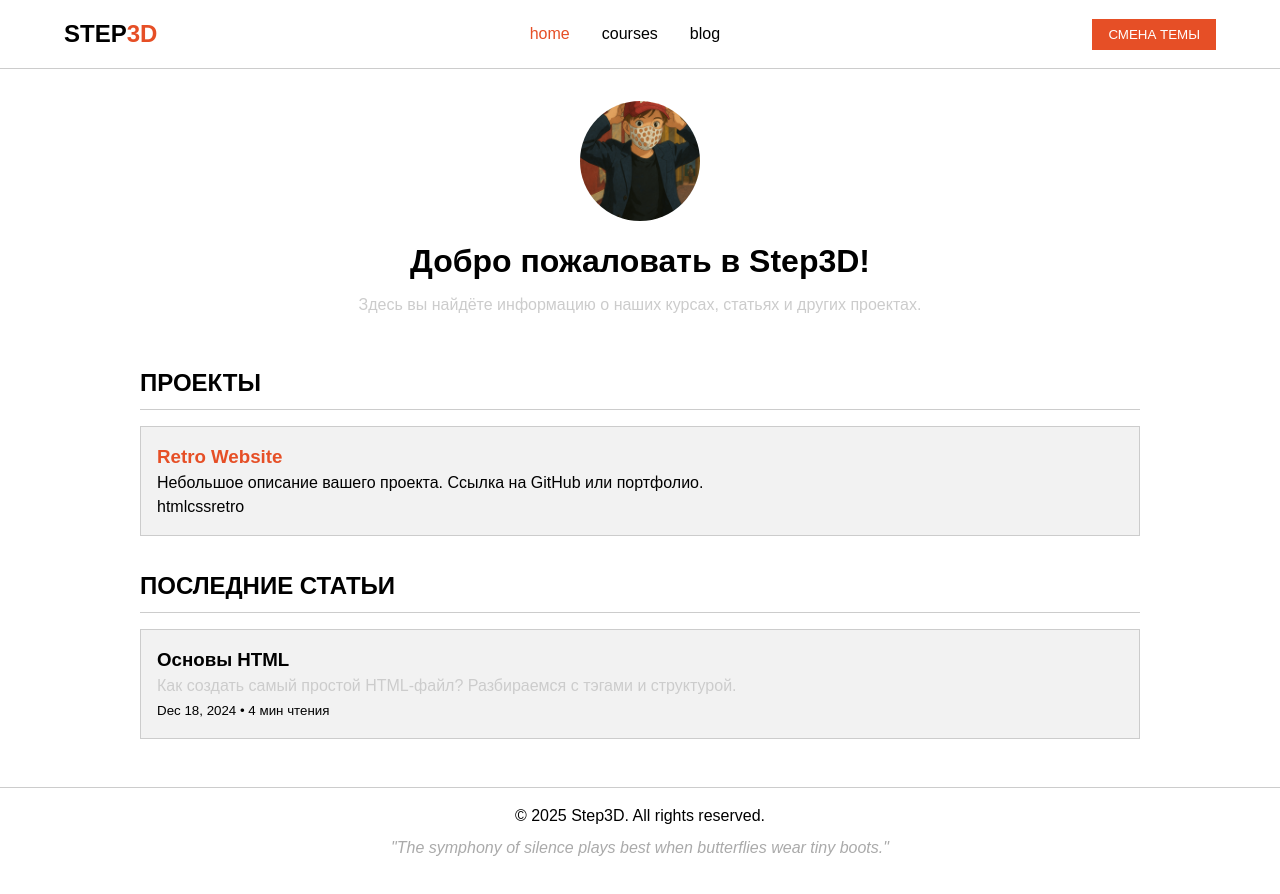
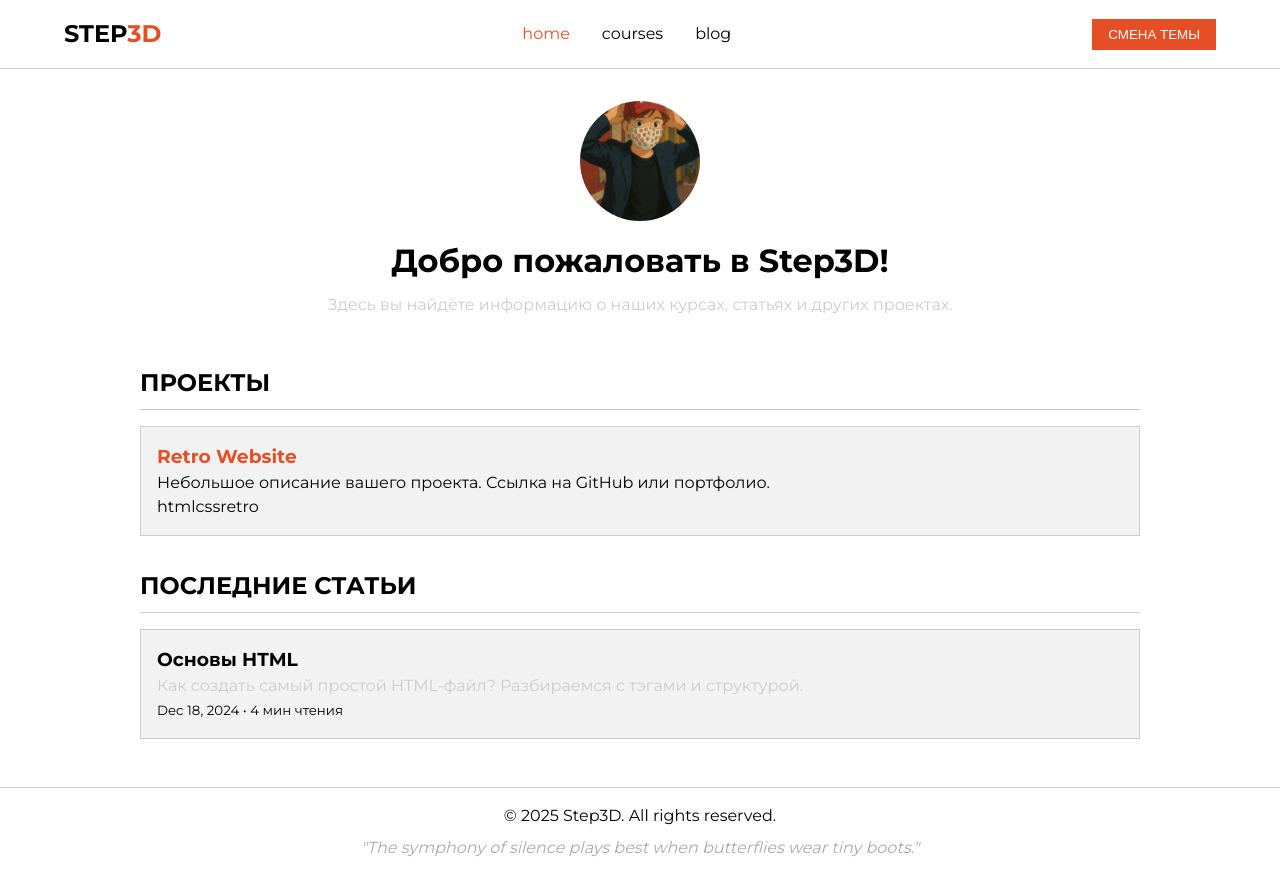
Before and after one commit to STEP3DLab/Printing, a plain HTML site: page index.html in a window 1280 px wide. Both pictures are taken after a click on the button "СМЕНА ТЕМЫ". Drawn offline with Linux system fonts and the light colour scheme.

Commit message:
Update style.css

```diff
--- a/css/style.css
+++ b/css/style.css
@@ -5,19 +5,19 @@
   --accent-color: #f35626;   /* Оранжево-красный акцент */
   --secondary-bg: #111111;
   --border-color: #444444;
-  --font-main: 'PT Sans', sans-serif;
+  --font-main: 'Montserrat', sans-serif;  /* <--- Montserrat */
 }
 
 /* ----- Светлая тема (активируется через body.light) ----- */
 body.light {
   --bg-color: #ffffff;       /* Светлый фон */
   --text-color: #000000;     /* Тёмный текст */
-  --accent-color: #e64f26;   /* Можно чуть изменить оттенок */
+  --accent-color: #e64f26;
   --secondary-bg: #f2f2f2;
   --border-color: #cccccc;
 }
 
-/* ----- Сброс и базовые стили ----- */
+/* Сброс и базовые стили */
 * {
   margin: 0;
   padding: 0;
@@ -124,7 +124,7 @@ a:hover {
   color: #ccc;
 }
 
-/* ----- Проекты, статьи и т. д. ----- */
+/* ----- Проекты/статьи ----- */
 .projects, .articles {
   margin-bottom: 2rem;
 }
@@ -161,7 +161,7 @@ a:hover {
   color: #aaa;
 }
 
-/* ----- Курсы ----- */
+/* ----- Курсы (если есть) ----- */
 .courses h1 {
   font-size: 2rem;
   margin-bottom: 1rem;
@@ -212,7 +212,7 @@ pre {
 }
 code {
   color: #f0f0f0;
-  font-family: 'Courier New', monospace;
+  font-family: 'Courier New', monospace; /* или Montserrat Mono, если нужно */
 }
 
 /* ----- Canvas-анимация внизу ----- */
```
